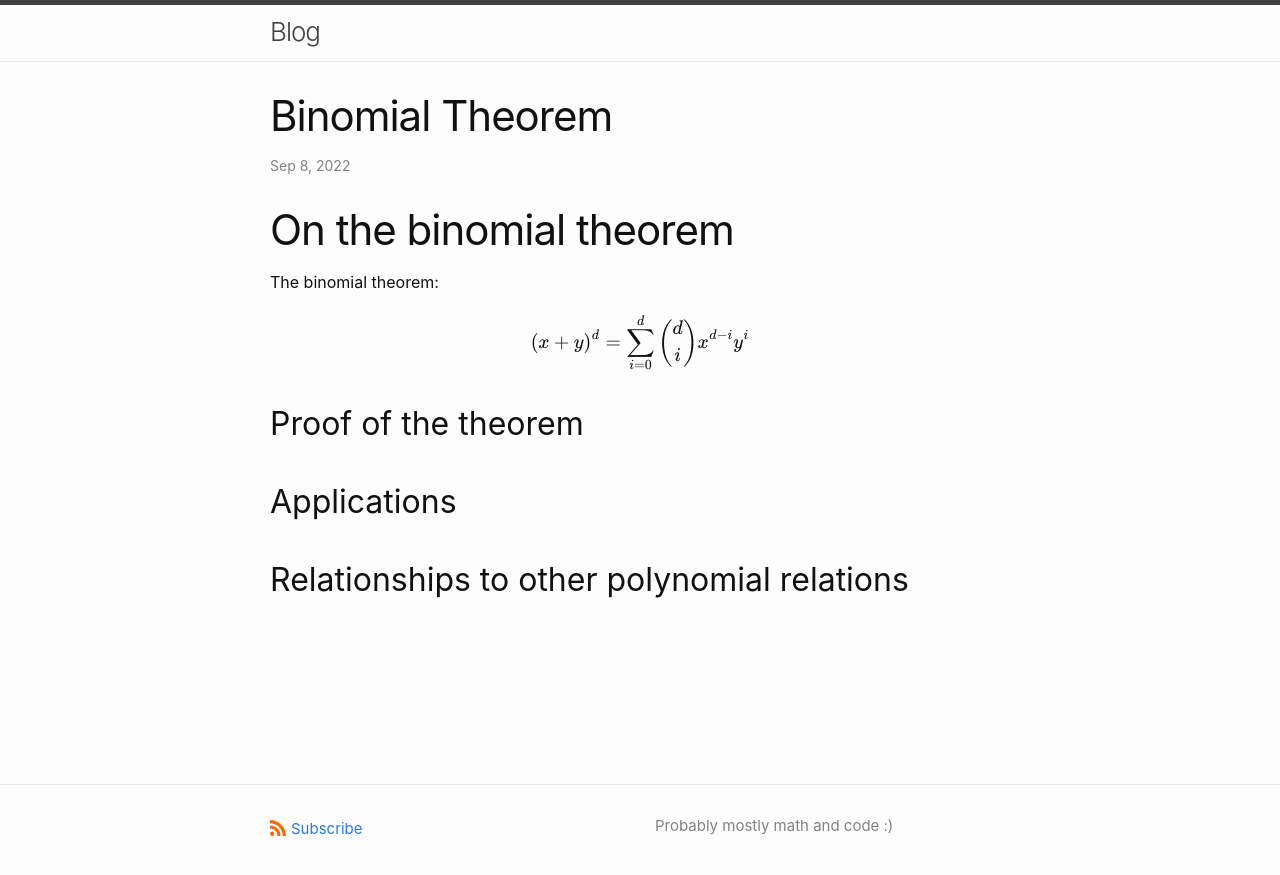
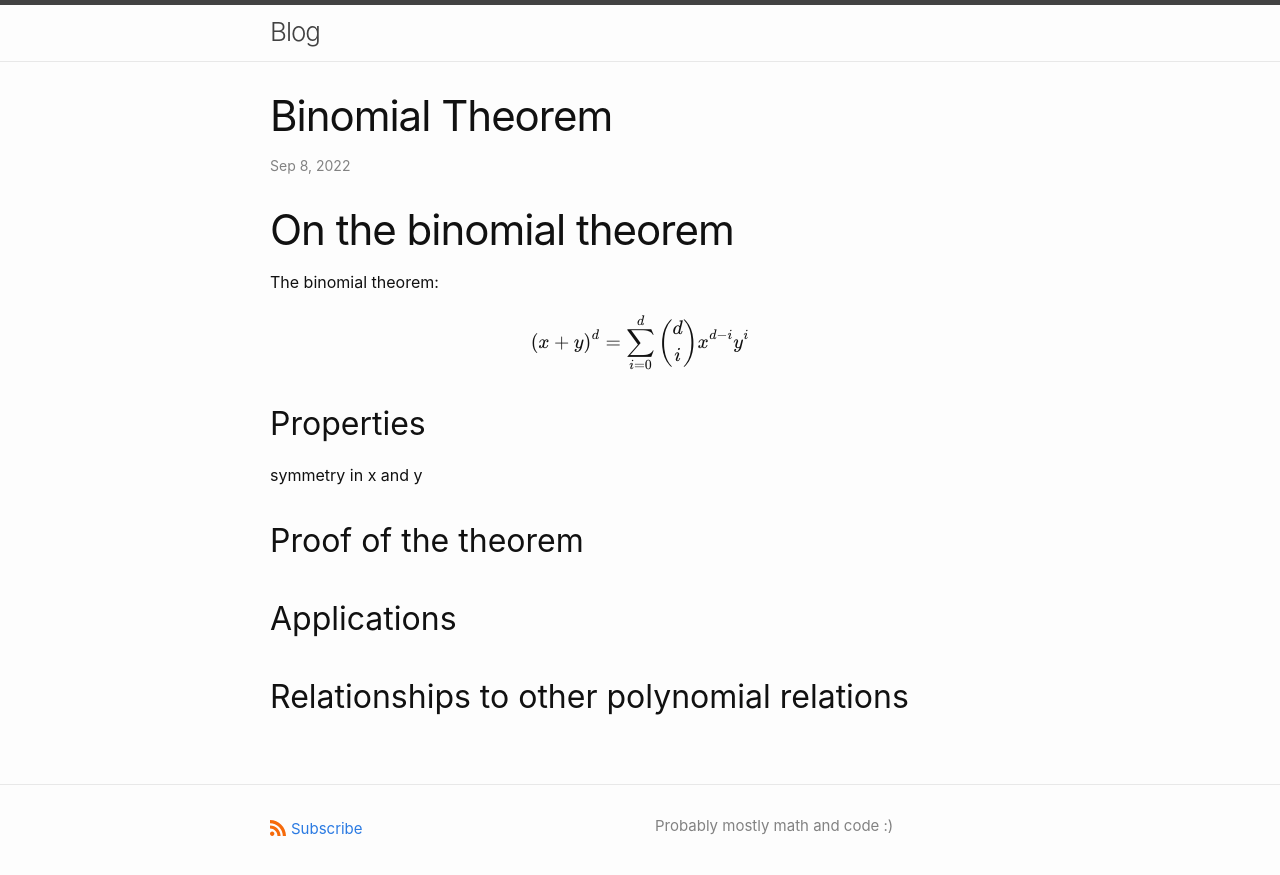
Before and after one commit to torgeiba/torgeiba.github.io, a Jekyll site: the page built from _posts/2022-09-08-binomial-theorem.md, in a window 1280 px wide. Shown: the top 875 px of the page. Built offline with Jekyll 4.4.1, drawn with Linux system fonts in a browser that asks for light colours; our own code applies the rules of GitHub Pages for plain Markdown files; formulas are drawn with MathJax 3.

Commit message:
Update 2022-09-08-binomial-theorem.md

```diff
--- a/_posts/2022-09-08-binomial-theorem.md
+++ b/_posts/2022-09-08-binomial-theorem.md
@@ -4,6 +4,8 @@ The binomial theorem:
 
 $$ (x + y)^d = \sum_{i=0}^d  \binom{d}{i} x^{d-i}y^i $$
 
+## Properties
+symmetry in x and y
 
 ## Proof of the theorem
 
```
